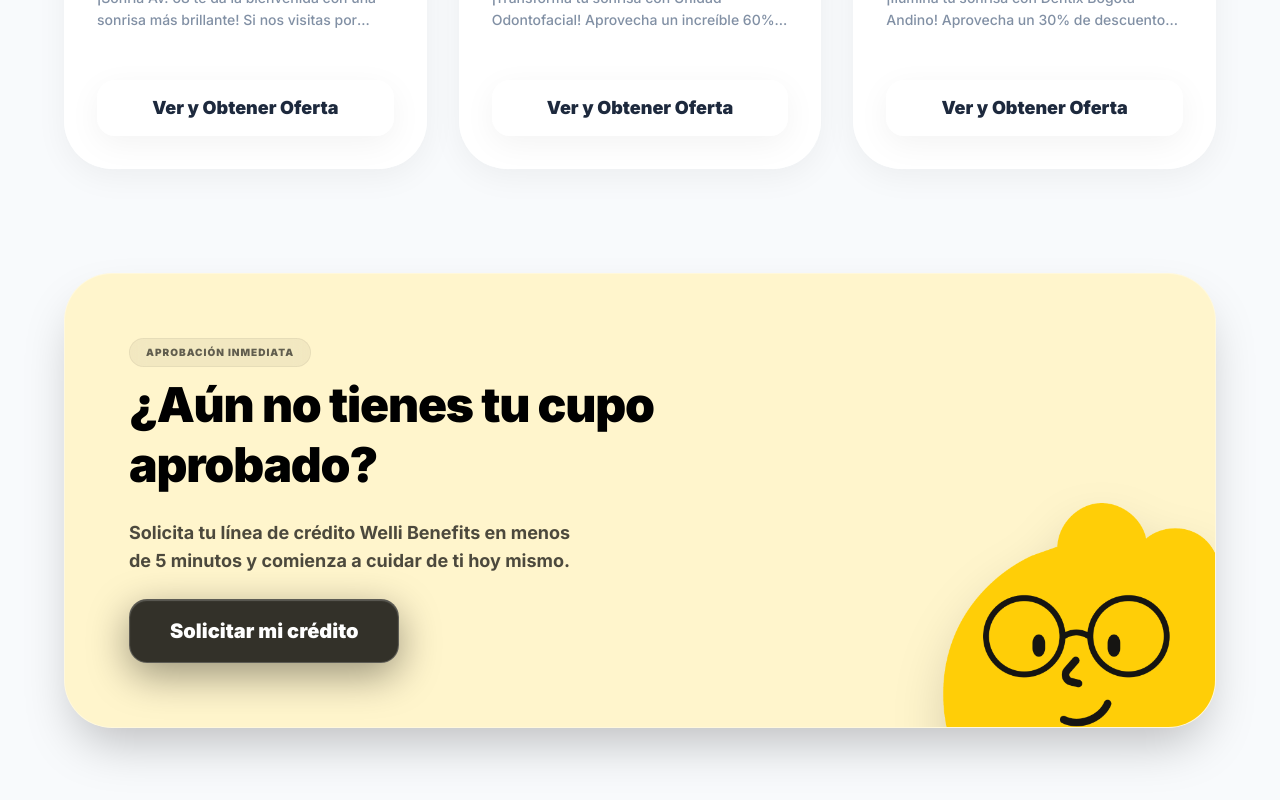
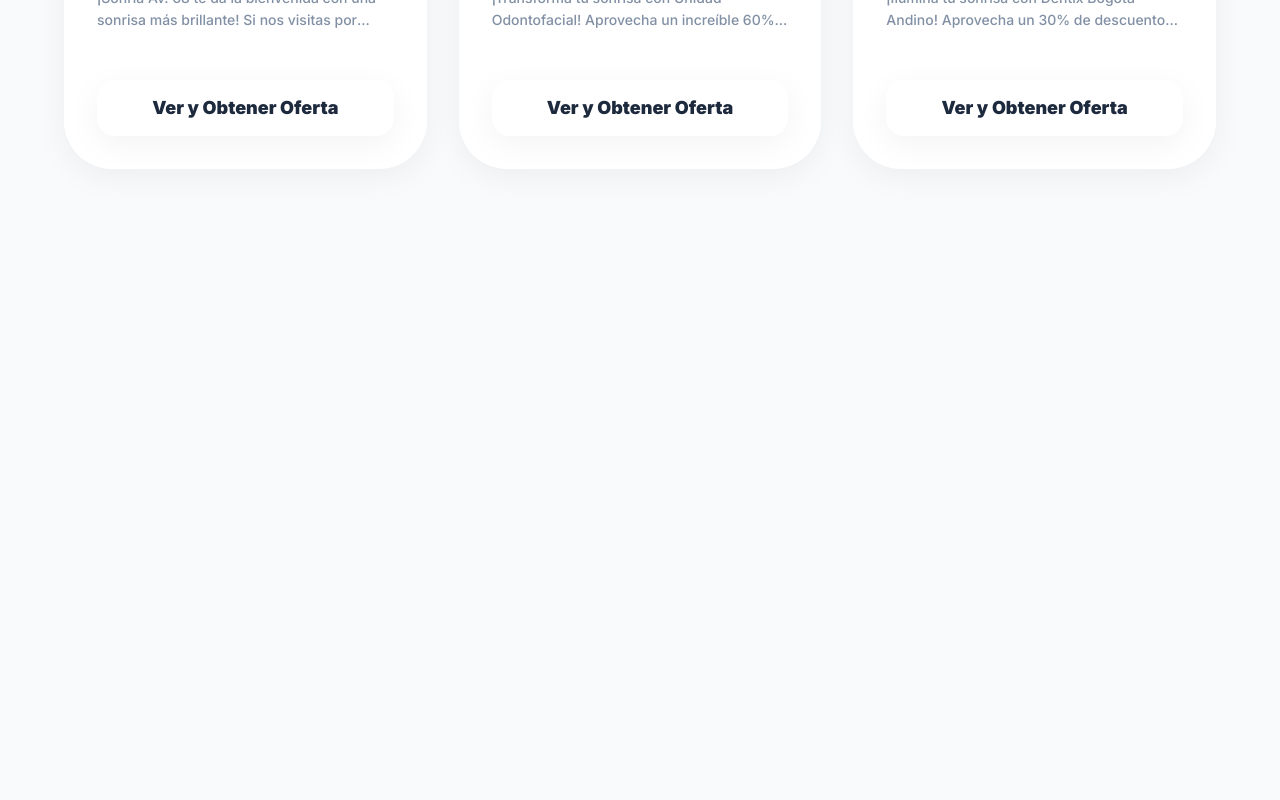
Before and after one commit to juan-barrera-welli/welli-benefits, a Next.js app: page /home in a window 1280 px wide. Shown: the part 1744-2544 px from the top of the page. After the commit the page ends 2033 px from the top, so only its background shows below. Built offline with nearby package versions, Linux system fonts and the light colour scheme.

Commit message:
fix: resolve eslint unescaped entities and image tag warnings

```diff
--- a/src/app/home/page.tsx
+++ b/src/app/home/page.tsx
@@ -121,12 +121,12 @@
                                             onClick={handleSearch}
                                             className="px-4 py-3 bg-slate-50 hover:bg-slate-100 cursor-pointer text-center text-sm font-semibold text-[#4C7DFF] transition-colors"
                                         >
-                                            Ver todos los resultados para "{searchQuery}"
+                                            Ver todos los resultados para &quot;{searchQuery}&quot;
                                         </li>
                                     </ul>
                                 ) : (
                                     <div className="p-6 text-center text-slate-500">
-                                        No se encontraron aliados para "{searchQuery}"
+                                        No se encontraron aliados para &quot;{searchQuery}&quot;
                                     </div>
                                 )}
                             </div>
@@ -247,10 +247,11 @@
                                     <div className="relative h-56 shrink-0 overflow-hidden bg-slate-100/50">
                                         {promo.image ? (
                                             <>
-                                                <img
+                                                <Image
                                                     src={promo.image}
                                                     alt={promo.nombre_comercial}
-                                                    className="absolute inset-0 w-full h-full object-cover group-hover:scale-105 transition-transform duration-500"
+                                                    fill
+                                                    className="object-cover group-hover:scale-105 transition-transform duration-500"
                                                     onError={(e) => {
                                                         (e.target as HTMLImageElement).style.display = 'none';
                                                         const nextSibling = (e.target as HTMLImageElement).nextElementSibling;
@@ -301,39 +302,6 @@
                     </div>
                 </div>
             </section>
-
-            {/* Credit Section Promo */}
-            <section className="px-6 pt-16">
-                <Card className="max-w-6xl mx-auto bg-[#FFF5CC] border border-white/30 backdrop-blur-md rounded-[3rem] p-8 md:p-16 overflow-hidden relative shadow-2xl group">
-                    {/* Interior Shimmer */}
-                    <div className="absolute inset-0 bg-gradient-to-br from-white/30 via-transparent to-transparent opacity-0 group-hover:opacity-100 transition-opacity duration-1000" />
-
-                    <div className="max-w-xl space-y-6 relative z-10 text-center md:text-left">
-                        <div className="inline-block px-4 py-1.5 rounded-full bg-black/5 backdrop-blur-sm border border-black/5 text-[10px] font-black uppercase tracking-widest text-black/60 mb-2">
-                            Aprobación Inmediata
-                        </div>
-                        <h2 className="text-3xl md:text-5xl font-black text-black leading-tight tracking-tight">
-                            ¿Aún no tienes tu cupo <br className="hidden md:block" /> aprobado?
-                        </h2>
-                        <p className="text-black/70 font-bold text-lg max-w-md">
-                            Solicita tu línea de crédito Welli Benefits en menos de 5 minutos y comienza a cuidar de ti hoy mismo.
-                        </p>
-                        <Button className="bg-black/80 backdrop-blur-2xl text-white hover:bg-black font-black rounded-2xl h-16 px-10 text-xl shadow-[0_12px_40px_rgba(0,0,0,0.4),inset_0_1px_1px_rgba(255,255,255,0.2)] hover:-translate-y-1 transition-all border border-white/20 active:scale-95 group relative overflow-hidden">
-                            Solicitar mi crédito
-                        </Button>
-                    </div>
-                    {/* Decorative mascot or graphic */}
-                    <div className="absolute right-0 bottom-0 translate-x-12 translate-y-12 hidden lg:block group-hover:translate-y-6 transition-transform duration-700">
-                        <Image
-                            src="/images/welli-loader-character.png"
-                            alt="Mascot"
-                            width={320}
-                            height={320}
-                            className="drop-shadow-2xl"
-                        />
-                    </div>
-                </Card>
-            </section>
-        </div >
+        </div>
     )
 }
```
Also changed, not shown: src/app/icon.png (added).
